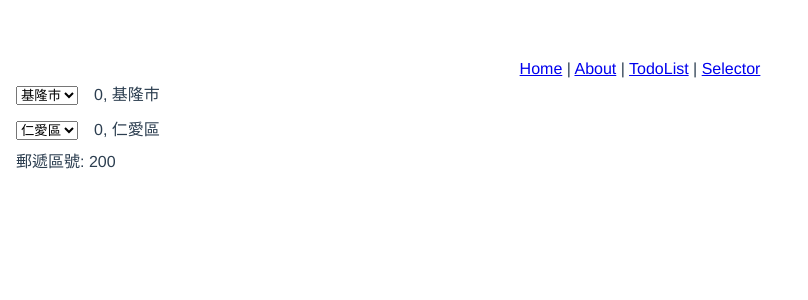
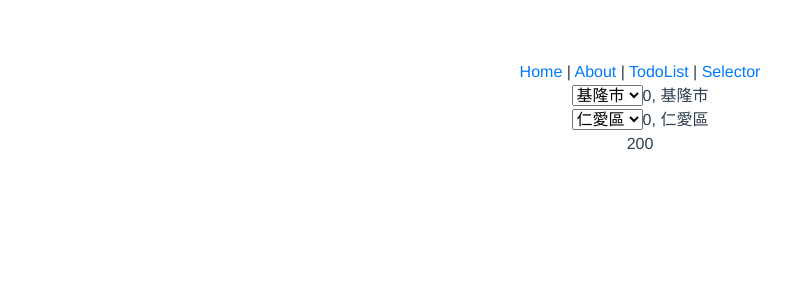
Before and after one commit to shuliu/vuecli-todolist, a Vue app: page /selector in a window 1280 px wide. Shown: the top 300 px of the page, without its empty margins (0-808 px from the left). Built offline with nearby package versions, Linux system fonts and the light colour scheme.

Commit message:
computed 寫法調整

```diff
--- a/public/index.html
+++ b/public/index.html
@@ -5,6 +5,7 @@
     <meta http-equiv="X-UA-Compatible" content="IE=edge">
     <meta name="viewport" content="width=device-width,initial-scale=1.0">
     <link rel="icon" href="<%= BASE_URL %>favicon.ico">
+    <link rel="stylesheet" href="https://cdnjs.cloudflare.com/ajax/libs/twitter-bootstrap/4.1.3/css/bootstrap.min.css">
     <title>todolist</title>
   </head>
   <body>
--- a/src/components/Selector.vue
+++ b/src/components/Selector.vue
@@ -27,8 +27,6 @@ export default {
   created() {
     this.selectName = this.options.length > 0 ? this.options[0].name : this.selectName;
   },
-  computed: {
-  },
   methods: {
     showInfo() {
       return this.selectName !== '';
--- a/src/views/Selector.vue
+++ b/src/views/Selector.vue
@@ -4,9 +4,9 @@
               v-bind:list="cities"
               v-on:selectIndex="getCitySelect($event)" ></Selector>
     <Selector v-bind:value="townIndex"
-              v-bind:list="areas"
+              v-bind:list="getTown"
               v-on:selectIndex="getTownSelect($event)"></Selector>
-    <span class="zip">{{zipCode}}</span>
+    <span class="zip">{{getZip}}</span>
   </div>
 </template>
 
@@ -58,8 +58,6 @@ export default {
       ],
       cityIndex: 0,
       townIndex: 0,
-      zipCode: '',
-      areas: [],
     }
   },
   methods: {
@@ -69,52 +67,23 @@ export default {
     getTownSelect(val) {
       this.townIndex = val;
     },
-    setZip() {
-      this.zipCode = this.areas[this.townIndex].zip || '';
-    },
-    setTown() {
-      this.areas = this.cities[this.cityIndex].areas || [];
-    },
   },
   computed: {
+    getTown: function() {
+      return this.cities[this.cityIndex].areas || [];
+    },
+    getZip: function() {
+      const areas = this.getTown || [];
+      if(areas.length <= 0) {
+        return '';
+      }
+      return areas[this.townIndex].zip || '';
+    }
   },
-  created() {
-    this.setTown();
-    this.setZip();
-  },
-  watch: {
-    cityIndex: ['setTown', 'setZip'],
-    townIndex: ['setZip'],
-  }
 }
 </script>
 
 
 <style>
 
-#selector {
-  width: 80%;
-  max-width: 400px;
-  text-align: left;
-}
-
-select {
-  margin: 8px;
-}
-
-.list {
-  padding: 8px 0;
-  margin: 4px;
-  border-top: 1px solid lightslategrey;
-}
-
-span {
-  padding-right: 8px;
-  margin: 8px;
-}
-
-span.zip::before {
-  content: '郵遞區號: ';
-}
-
 </style>
```
